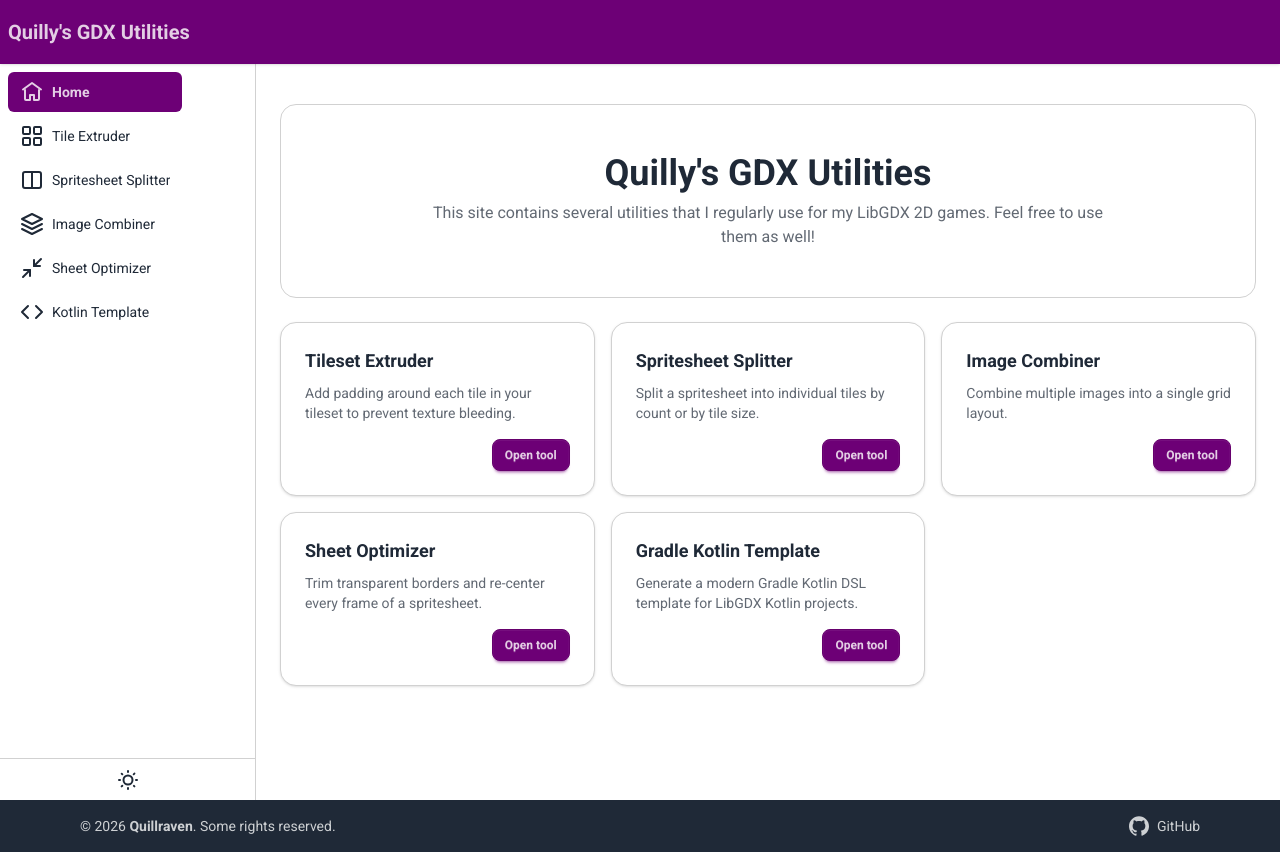
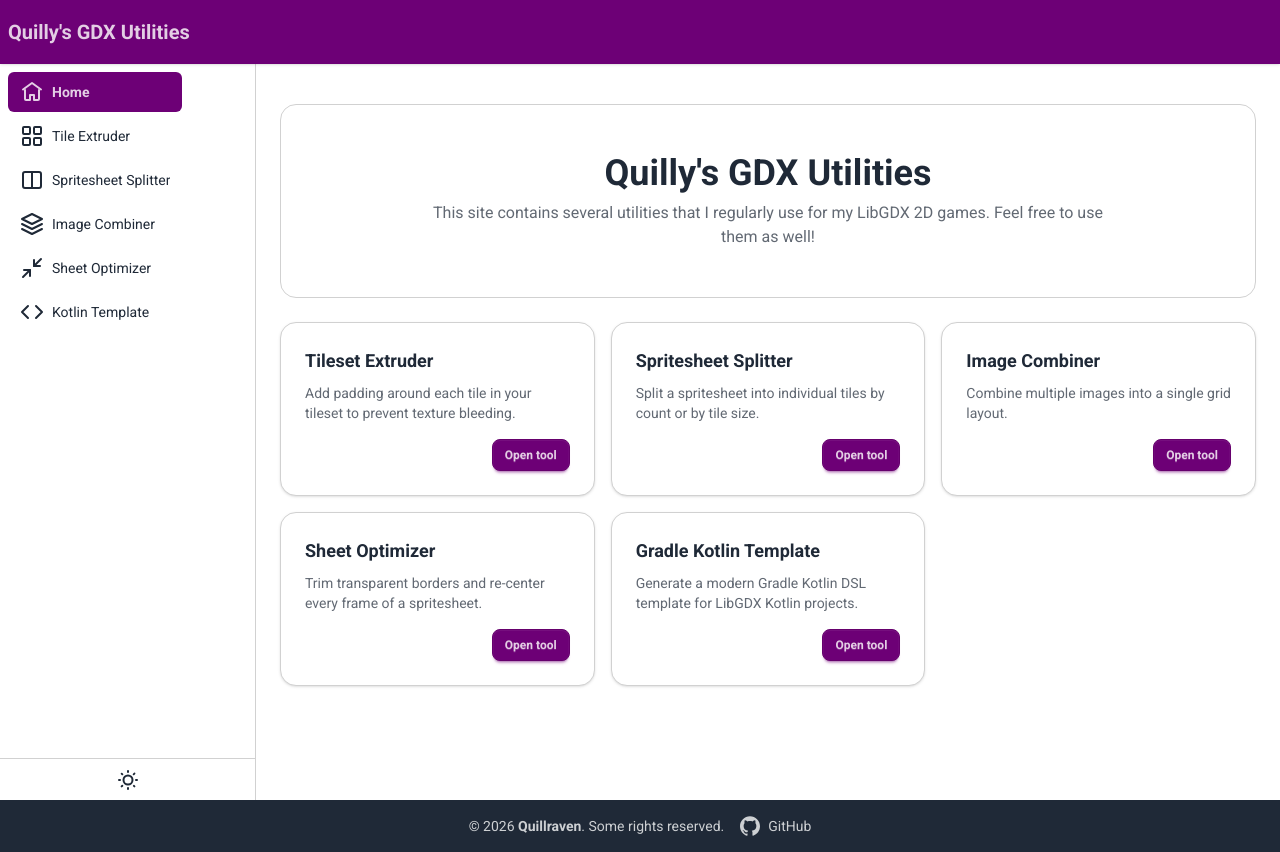
Before and after one commit to Quillraven/gdx-quilly-utils, an Angular app: page / in a window 1280 px wide. Built offline with nearby package versions, Linux system fonts and the light colour scheme.

Commit message:
fix footer layout

```diff
--- a/src/app/components/footer/footer.component.html
+++ b/src/app/components/footer/footer.component.html
@@ -1,5 +1,5 @@
 <footer class="bg-neutral text-neutral-content">
-  <div class="mx-auto flex w-full max-w-6xl flex-col items-center justify-center gap-2 px-4 py-4 text-center sm:flex-row sm:justify-between sm:text-left">
+  <div class="mx-auto flex w-full max-w-6xl flex-row flex-wrap items-center justify-center gap-x-4 gap-y-2 px-4 py-4 text-center">
     <p class="text-sm">
       © {{ currentYear }}
       <span class="font-bold">Quillraven</span>.
```
